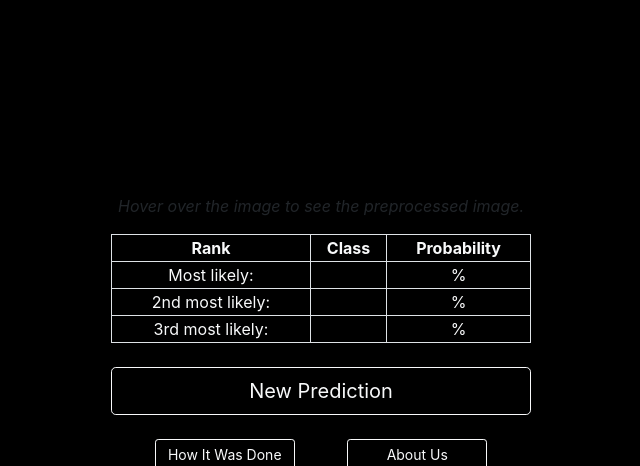
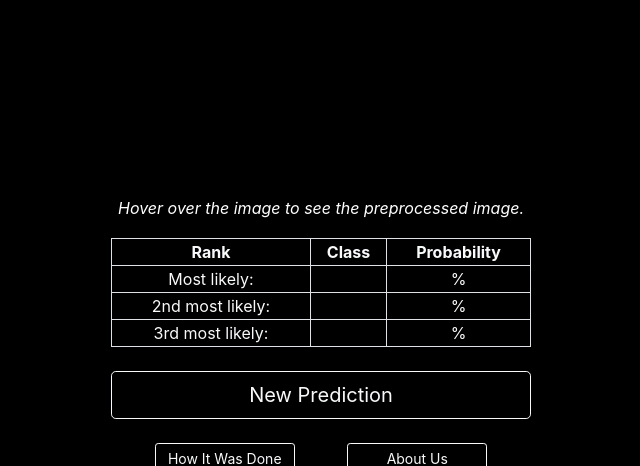
Before and after one commit to roxxuz/blue-ml-predict, a Flask app: template templates/predict.html in a window 1280 px wide. Shown: the part 231-697 px from the top of the page, without its empty margins (319-959 px from the left). Run offline with Flask 2, Linux system fonts and the light colour scheme; the template is opened without the code that fills it, so the values that code supplies are empty.

Commit message:
Made text below image white.

```diff
--- a/static/stylesheets/style.css
+++ b/static/stylesheets/style.css
@@ -37,8 +37,14 @@ img {
   right: 0;
 }
 
+#image-text{
+  color: white;
+  padding: 2px;
+}
+
 #predict-image{
   width: 300px;
+
 }
 
 #pred-img-div {
@@ -47,7 +53,7 @@ img {
   overflow: hidden;
   margin-left: auto;
   margin-right: auto;
-  display: block;
+  display: block
 }
 
 #predict-table{
```
